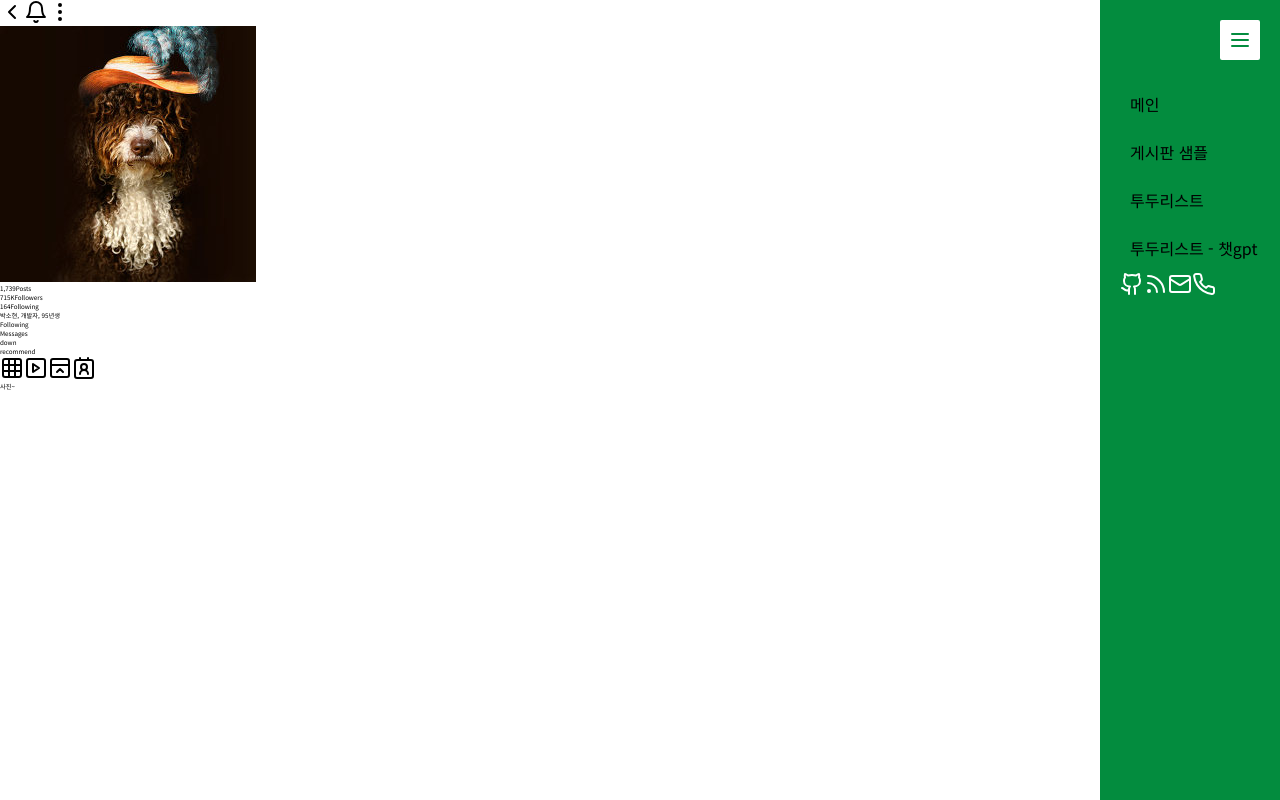
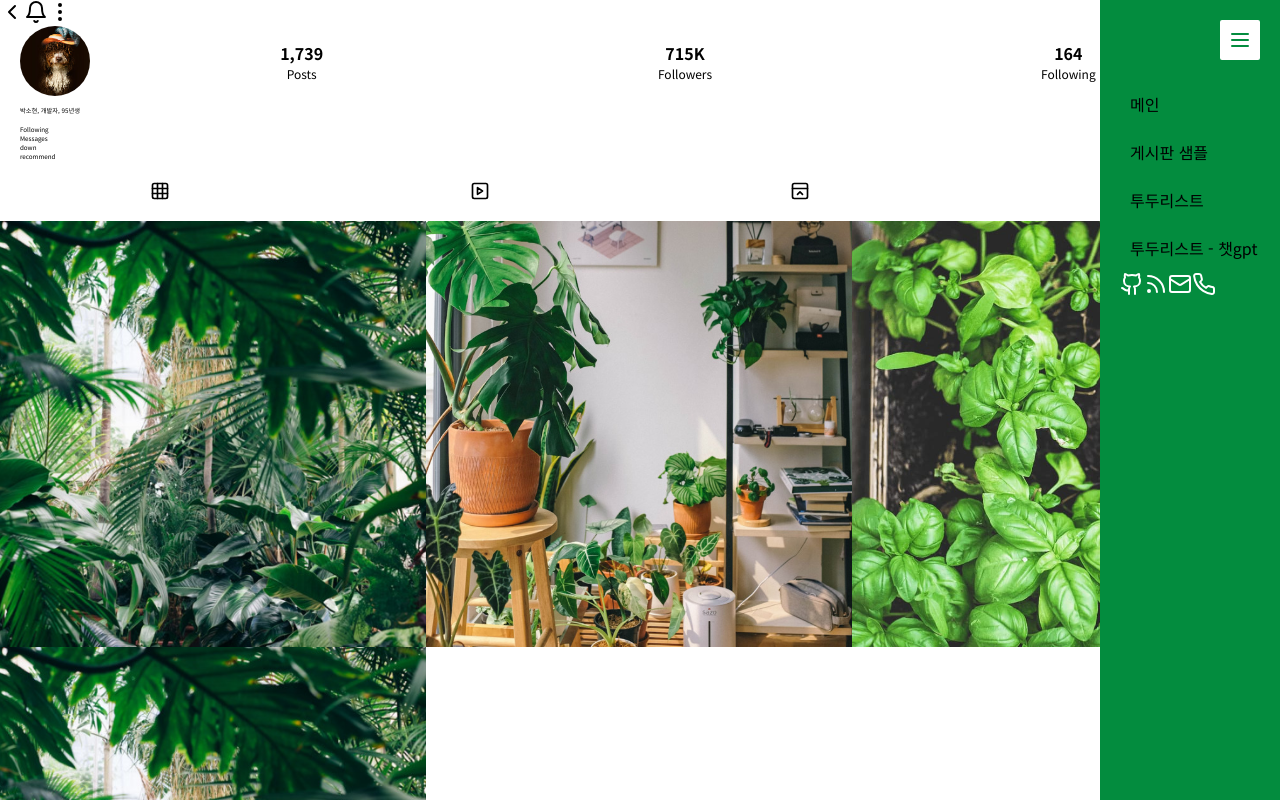
Before and after one commit to 33park/next-sample, a Next.js app in the folder next-basic/: page /user in a window 1280 px wide. Shown: the top 800 px of the page. Built offline with nearby package versions, Linux system fonts and the light colour scheme.

Commit message:
user detail  페이지 header 작업 중

```diff
--- a/next-basic/public/api/boardData.js
+++ b/next-basic/public/api/boardData.js
@@ -22,7 +22,7 @@ const COMMENTDATA = [
 		content: "정원 가꾸기는 예술의 한 형태입니다. 씨앗을 심고 키워나가는 과정에서 창조적인 즐거움을 느껴보세요.",
 		isLiked: true,
 		likedCount: 20,
-		upLoadedImage: ["03"],
+		boardData: ["03"],
 	},
 	{
 		userId: "1000000chris",
--- a/next-basic/src/app/component/instargram/InnerContent.tsx
+++ b/next-basic/src/app/component/instargram/InnerContent.tsx
@@ -3,24 +3,26 @@ import Link from "next/link";
 import { Grid3X3, SquarePlay,ContactRound,PanelTopClose   } from 'lucide-react';
 import { styled } from 'styled-components'
 import { flexBox } from '@/style/styles/common'
+import boardData from "api/boardData.js"
+
 
 export default function InnerContent() {
     return (
         <main>
-            <header>
-                <section>
+            <ContentHead>
+                <UserProfileTop>
                     <UserProfileIco>
-                        <img src="/images/uploaded/Amanda12/_profile.jpg" alt="" srcset="" />
+                        <img src="/images/uploaded/Amanda12/_profile.jpg" alt=""/>
                     </UserProfileIco>
-                    <section>
+                    <UserProfileInfo>
                         <div><strong>1,739</strong><span>Posts</span></div>
                         <div><strong>715K</strong><span>Followers</span></div>
                         <div><strong>164</strong><span>Following</span></div>
-                    </section>
-                </section>
-                <section>
+                    </UserProfileInfo>
+                </UserProfileTop>
+                <UserProfileIntro>
                     <p>박소현, 개발자, 95년생</p>
-                </section>
+                </UserProfileIntro>
                 <section>
                     <div>Following</div>
                     <div>Messages</div>
@@ -29,20 +31,114 @@ export default function InnerContent() {
                 <section>
                     recommend
                 </section>
-            </header>
-            <nav>
+            </ContentHead>
+            <TabNavigation>
                 <Link href="/"><Grid3X3/></Link>
                 <Link href="/"><SquarePlay /></Link>
                 <Link href="/"><PanelTopClose/></Link>
                 <Link href="/"><ContactRound /></Link>
-            </nav>
-            <section>
-                사진~
-            </section>
+            </TabNavigation>
+            <GalleryTable>
+                <li>
+                    <div>
+                        <img src="/images/uploaded/Amanda12/01.jpg" alt=""/>
+                    </div>
+                </li>
+                <li>
+                    <div>
+                        <img src="/images/uploaded/Amanda12/02.jpg" alt=""/>
+                    </div>
+                </li>
+                <li>
+                    <div>
+                        <img src="/images/uploaded/Amanda12/03.jpg" alt=""/>
+                    </div>
+                </li>
+                <li>
+                    <div>
+                        <img src="/images/uploaded/Amanda12/01.jpg" alt=""/>
+                    </div>
+                </li>
+            </GalleryTable>
         </main>
     )
 }
 
-const UserProfileIco = styled.section`
+const ContentHead = styled.header`
+    padding: 0 2rem;
+`
+
+const UserProfileTop = styled.section`
+    ${flexBox()};
+`
+
+const UserProfileIntro = styled.section`
+    padding: 1rem 0;
 
 `
+const UserProfileIco = styled.section`
+    flex:none;
+    display: block;
+    width: 7rem;
+    height: 7rem;
+    border-radius: 7rem;
+    overflow: hidden;
+    img {
+        width: 100%;
+        height: 100%;
+        object-fit: fill;
+    }
+`
+const UserProfileInfo = styled.section`
+    flex:4;
+    padding: 1rem 0 1rem 2rem;
+    ${flexBox()};
+    div {
+        flex:1;
+        ${flexBox({justify:'center', align: 'center'})}
+        flex-direction: column;
+        strong {
+            font-size: 1.6rem;
+            font-weight: bold;
+        }
+        span {
+            font-size: 1.2rem;
+        }
+    }
+`
+
+const TabNavigation = styled.nav`
+    ${flexBox()};
+        a {
+            flex:1;
+            height: 6rem;
+            ${flexBox({justify:'center', align: 'center'})}
+            svg {
+                width: 2rem;
+            }
+        }
+`
+
+const GalleryTable = styled.ul`
+        ${flexBox({})}
+        flex-wrap: wrap;
+        li {
+            width: 33.3%;
+            div {
+                position: relative;
+                width: 100%;
+                height: 0;
+                padding-bottom: 100%;
+                overflow: hidden;
+                img {
+                    position: absolute;
+                    top:0;
+                    left:0;
+                    display: block;
+                    width: 100%;
+                    height: 100%;
+                    object-fit: cover;
+                }
+            }
+        }
+`
```
Also changed, not shown: next-basic/src/app/component/button/DropDown.tsx (added, +10 -0 lines).
